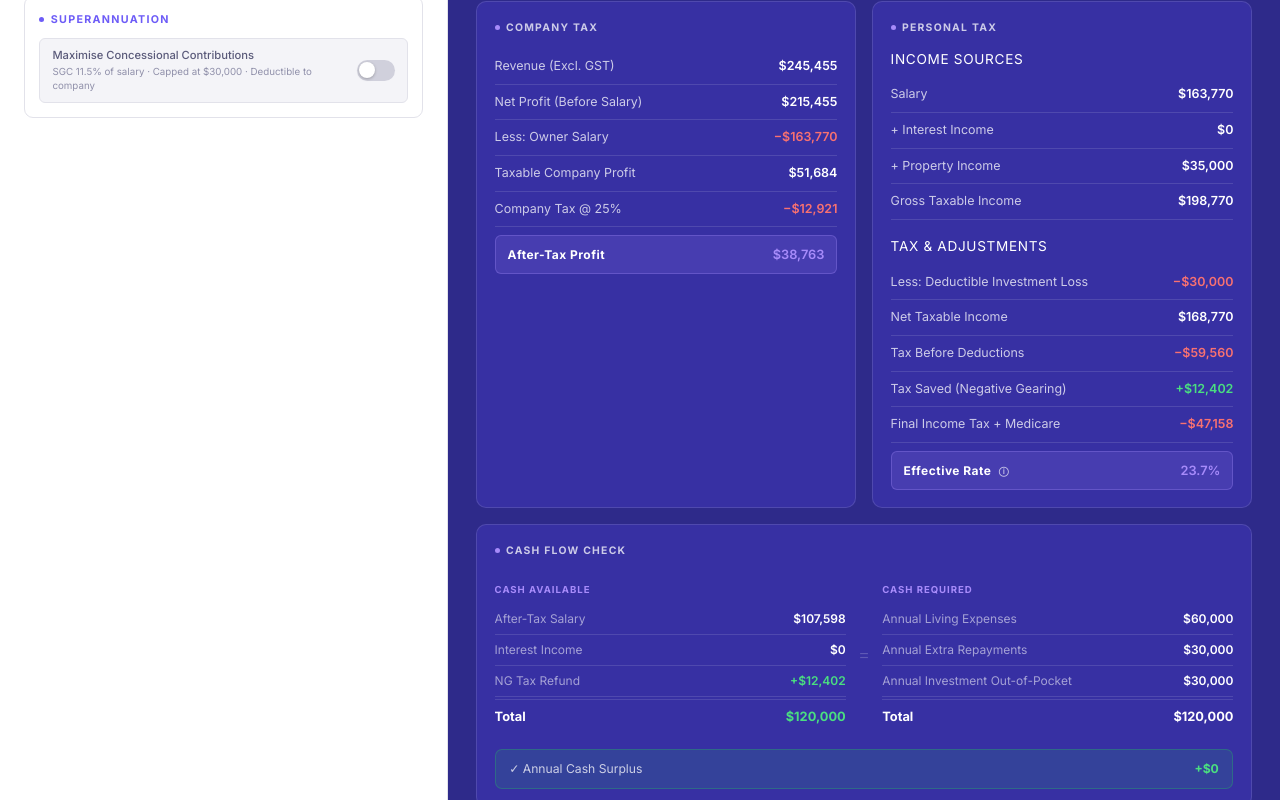
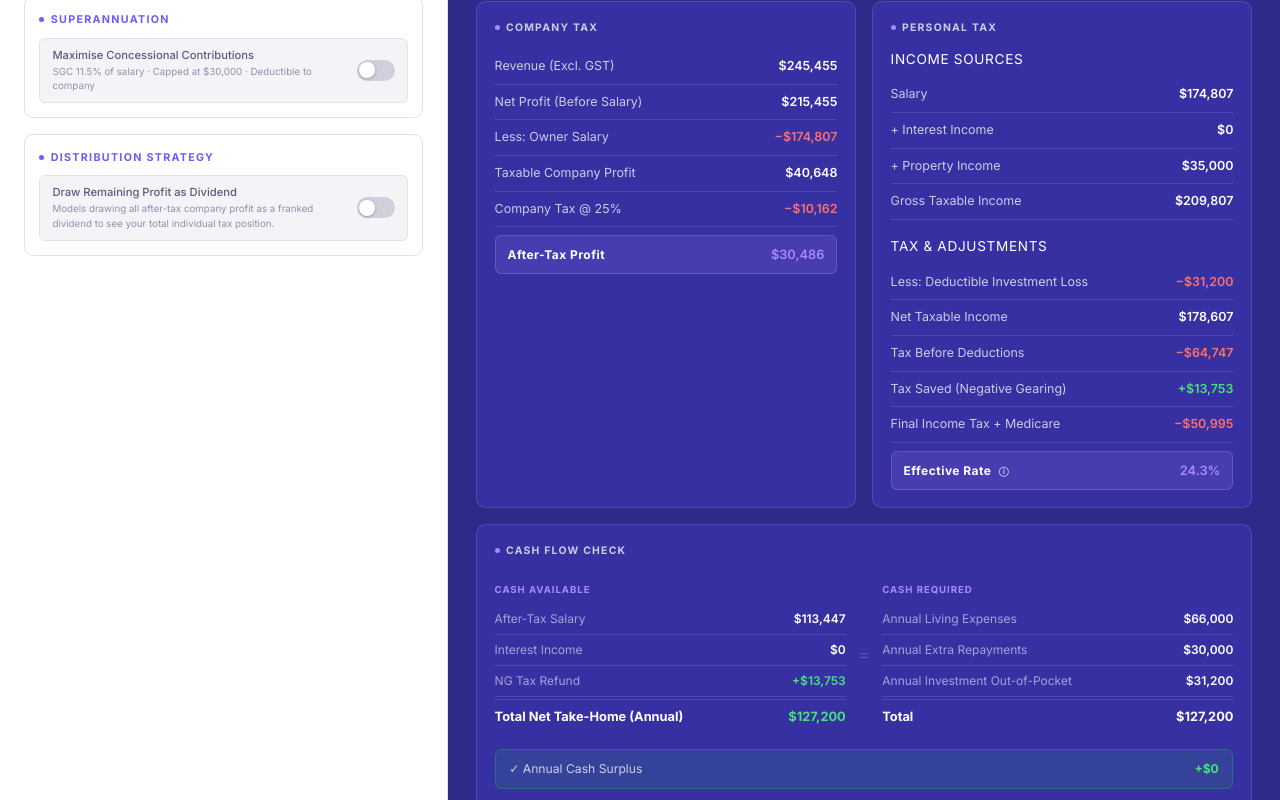
Before and after one commit to u1165139/sal-planner, a React (Vite) app: page / in a window 1280 px wide. Shown: the part 380-1180 px from the top of the page. Built offline with nearby package versions, Linux system fonts and the light colour scheme.

Commit message:
feat: add Dividend Analysis component; implement dividend calculations and integrate into results display

```diff
--- a/src/core/schema.ts
+++ b/src/core/schema.ts
@@ -9,6 +9,7 @@ export const CalcInputsSchema = z.object({
   interestIncome: z.number().min(0, "Interest income must be positive"),
   propertyIncome: z.number().min(0, "Property income must be positive"),
   maximiseSuper: z.boolean(),
+  drawDividend: z.boolean(),
 });
 
 export type InputValidationErrors = z.ZodError<z.infer<typeof CalcInputsSchema>>;
--- a/src/core/selectors.ts
+++ b/src/core/selectors.ts
@@ -72,10 +72,13 @@ export const selectPersonalTaxBreakdown = createSelector(
       basePersonalTaxableIncome: results.basePersonalTaxableIncome,
       annualDeductibleInvestmentLoss: results.annualDeductibleInvestmentLoss,
       totalPersonalTaxableIncome: results.totalPersonalTaxableIncome,
-      taxBeforeDeduction: results.personalTaxTotal + results.negativeGearingRefund,
+      taxBeforeDeduction: results.personalTaxTotal + results.negativeGearingRefund + results.frankingCredit,
       personalTaxTotal: results.personalTaxTotal,
       negativeGearingRefund: results.negativeGearingRefund,
       effectivePersonalRate: results.effectivePersonalRate,
+      drawDividend: inputs.drawDividend,
+      grossedUpDividend: results.grossedUpDividend,
+      frankingCredit: results.frankingCredit,
     };
   }
 );
@@ -97,3 +100,17 @@ export const selectCashFlowSummary = createSelector(
     };
   }
 );
+
+export const selectDividendAnalysis = createSelector(
+  [selectResults, selectInputs],
+  (results, inputs) => {
+    if (!results) return null;
+    return {
+      drawDividend: inputs.drawDividend,
+      netDividend: results.netDividend,
+      frankingCredit: results.frankingCredit,
+      grossedUpDividend: results.grossedUpDividend,
+      dividendTopUpTax: results.dividendTopUpTax,
+    };
+  }
+);
--- a/src/core/tax-engine.ts
+++ b/src/core/tax-engine.ts
@@ -105,20 +105,41 @@ export function calculateTaxStrategy(inputs: CalcInputs): CalcResults {
   }
 
   // ── Final tax calculations ─────────────────────────────────────────────────
-  const grossIncome = recommendedSalary + basePersonalTaxableIncome;
+  const companyTaxableProfit = Math.max(0, netBusinessProfit - recommendedSalary - superContribution);
+  const companyTax = companyTaxableProfit * COMPANY_TAX_RATE;
+  const companyAfterTaxProfit = companyTaxableProfit - companyTax;
+
+  let netDividend = 0;
+  let frankingCredit = 0;
+  let grossedUpDividend = 0;
+  let dividendTopUpTax = 0;
+
+  if (inputs.drawDividend) {
+    netDividend = companyAfterTaxProfit;
+    frankingCredit = netDividend * (COMPANY_TAX_RATE / (1 - COMPANY_TAX_RATE));
+    grossedUpDividend = netDividend + frankingCredit;
+  }
+
+  const grossIncome = recommendedSalary + basePersonalTaxableIncome + grossedUpDividend;
   const personalTaxWithout = calcTotalPersonalTax(grossIncome);
   const personalTaxWith = calcTotalPersonalTax(Math.max(0, grossIncome - annualDeductibleInvestmentLoss));
+
+  if (inputs.drawDividend) {
+    const baseTaxWithoutDiv = calcTotalPersonalTax(Math.max(0, recommendedSalary + basePersonalTaxableIncome - annualDeductibleInvestmentLoss));
+    dividendTopUpTax = Math.max(0, personalTaxWith - baseTaxWithoutDiv - frankingCredit);
+  }
+
   const negativeGearingRefund = personalTaxWithout - personalTaxWith;
-  const personalTaxTotal = personalTaxWith;
+  let personalTaxTotal = personalTaxWith - frankingCredit;
+  if (personalTaxTotal < 0) personalTaxTotal = 0;
+
   const personalTaxOnBaseOnly = calcTotalPersonalTax(basePersonalTaxableIncome);
   const personalTaxOnSalary = personalTaxWithout - personalTaxOnBaseOnly;
   const totalPersonalTaxableIncome = Math.max(0, grossIncome - annualDeductibleInvestmentLoss);
-  const companyTaxableProfit = Math.max(0, netBusinessProfit - recommendedSalary - superContribution);
-  const companyTax = companyTaxableProfit * COMPANY_TAX_RATE;
-  const companyAfterTaxProfit = companyTaxableProfit - companyTax;
+
   const afterTaxSalary = recommendedSalary - personalTaxOnSalary;
-  const totalCashAvailable = afterTaxSalary + availableNonSalaryCash + negativeGearingRefund;
-  const cashShortfall = Math.max(0, requiredAnnualCash - availableNonSalaryCash - negativeGearingRefund);
+  const totalCashAvailable = afterTaxSalary + availableNonSalaryCash + negativeGearingRefund + netDividend - dividendTopUpTax;
+  const cashShortfall = Math.max(0, requiredAnnualCash - availableNonSalaryCash - negativeGearingRefund - (netDividend - dividendTopUpTax));
   const cashSurplusDeficit = totalCashAvailable - requiredAnnualCash;
   const totalTax = companyTax + personalTaxTotal;
   const isHighTaxBracket = totalPersonalTaxableIncome > 190000;
@@ -147,5 +168,9 @@ export function calculateTaxStrategy(inputs: CalcInputs): CalcResults {
     totalCashAvailable: ensureNumber(totalCashAvailable),
     cashSurplusDeficit: ensureNumber(cashSurplusDeficit),
     isHighTaxBracket,
+    netDividend: ensureNumber(netDividend),
+    frankingCredit: ensureNumber(frankingCredit),
+    grossedUpDividend: ensureNumber(grossedUpDividend),
+    dividendTopUpTax: ensureNumber(dividendTopUpTax),
   };
 }
--- a/src/core/types.ts
+++ b/src/core/types.ts
@@ -8,6 +8,7 @@ export interface CalcInputs {
   interestIncome: number;
   propertyIncome: number;
   maximiseSuper: boolean;
+  drawDividend: boolean;
 }
 
 export interface CalcResults {
@@ -41,4 +42,8 @@ export interface CalcResults {
   totalCashAvailable: number;
   cashSurplusDeficit: number;
   isHighTaxBracket: boolean;
+  netDividend: number;
+  frankingCredit: number;
+  grossedUpDividend: number;
+  dividendTopUpTax: number;
 }
--- a/src/features/calculator/InputTabs.tsx
+++ b/src/features/calculator/InputTabs.tsx
@@ -117,6 +117,21 @@ export function InputTabs() {
           <div className={`toggle-switch ${inputs.maximiseSuper ? 'on' : ''}`} />
         </div>
       </div>
+
+      {/* Distribution Strategy */}
+      <div className="card section">
+        <div className="card-title"><span className="card-title-dot" />Distribution Strategy</div>
+        <div
+          className="toggle-row"
+          onClick={() => set('drawDividend')(!inputs.drawDividend)}
+        >
+          <div>
+            <div className="toggle-label">Draw Remaining Profit as Dividend</div>
+            <div className="toggle-sublabel">Models drawing all after-tax company profit as a franked dividend to see your total individual tax position.</div>
+          </div>
+          <div className={`toggle-switch ${inputs.drawDividend ? 'on' : ''}`} />
+        </div>
+      </div>
     </>
   );
 }
--- a/src/features/results/CashFlowCheck.tsx
+++ b/src/features/results/CashFlowCheck.tsx
@@ -24,7 +24,7 @@ export function CashFlowCheck() {
                 <span className="cashflow-item-value highlight">+{fmt(summary.negativeGearingRefund)}</span>
               </div>
             )}
-            <div className="cashflow-total"><span>Total</span><span style={{ color: '#4ade80' }}>{fmt(summary.totalCashAvailable)}</span></div>
+            <div className="cashflow-total"><span>Total Net Take-Home (Annual)</span><span style={{ color: '#4ade80' }}>{fmt(summary.totalCashAvailable)}</span></div>
           </div>
           <div className="cashflow-equals">=</div>
           <div>
--- /dev/null
+++ b/src/features/results/DividendAnalysis.tsx
@@ -0,0 +1,27 @@
+import { useTax } from '../../context/TaxContext';
+import { selectDividendAnalysis } from '../../core/selectors';
+import { fmt } from '../../utils/formatters';
+
+export function DividendAnalysis() {
+  const { inputs, results } = useTax();
+  const analysis = selectDividendAnalysis({ results, inputs });
+
+  if (!analysis || !analysis.drawDividend) return null;
+
+  return (
+    <div className="panel-card">
+      <div className="panel-card-title"><span className="panel-card-dot" />Dividend Analysis</div>
+      <div className="tax-breakdown">
+        <div className="tax-row"><span className="tax-row-label">Net Dividend Received</span><span className="tax-row-value">{fmt(analysis.netDividend)}</span></div>
+        <div className="tax-row"><span className="tax-row-label">+ Franking Credit (Tax Paid by Co)</span><span className="tax-row-value positive">{fmt(analysis.frankingCredit)}</span></div>
+        <div className="tax-row"><span className="tax-row-label">Grossed-up Dividend</span><span className="tax-row-value">{fmt(analysis.grossedUpDividend)}</span></div>
+        <div className="tax-total">
+          <span className="tax-total-label">Dividend Top-Up Tax Owed</span>
+          <span className={`tax-row-value ${analysis.dividendTopUpTax > 0 ? 'negative' : ''}`}>
+            {analysis.dividendTopUpTax > 0 ? `−${fmt(analysis.dividendTopUpTax)}` : fmt(0)}
+          </span>
+        </div>
+      </div>
+    </div>
+  );
+}
--- a/src/features/results/PersonalTaxBreakdown.tsx
+++ b/src/features/results/PersonalTaxBreakdown.tsx
@@ -17,17 +17,25 @@ export function PersonalTaxBreakdown() {
         <div className="tax-row"><span className="tax-row-label">Salary</span><span className="tax-row-value">{fmt(breakdown.recommendedSalary)}</span></div>
         <div className="tax-row"><span className="tax-row-label">+ Interest Income</span><span className="tax-row-value">{fmt(breakdown.interestIncome)}</span></div>
         <div className="tax-row"><span className="tax-row-label">+ Property Income</span><span className="tax-row-value">{fmt(breakdown.propertyIncome)}</span></div>
-        <div className="tax-row"><span className="tax-row-label">Gross Taxable Income</span><span className="tax-row-value">{fmt(breakdown.recommendedSalary + breakdown.basePersonalTaxableIncome)}</span></div>
+        {breakdown.drawDividend && (
+          <div className="tax-row"><span className="tax-row-label">+ Grossed-up Dividend</span><span className="tax-row-value">{fmt(breakdown.grossedUpDividend)}</span></div>
+        )}
+        <div className="tax-row"><span className="tax-row-label">Gross Taxable Income</span><span className="tax-row-value">{fmt(breakdown.recommendedSalary + breakdown.basePersonalTaxableIncome + (breakdown.drawDividend ? breakdown.grossedUpDividend : 0))}</span></div>
 
         <h4 style={{ margin: '1rem 0 0.5rem', fontSize: '0.85rem', color: 'var(--panel-text)', textTransform: 'uppercase', letterSpacing: '0.05em' }}>Tax & Adjustments</h4>
         {breakdown.annualDeductibleInvestmentLoss > 0 && (
           <div className="tax-row"><span className="tax-row-label">Less: Deductible Investment Loss</span><span className="tax-row-value negative">−{fmt(breakdown.annualDeductibleInvestmentLoss)}</span></div>
         )}
         <div className="tax-row"><span className="tax-row-label">Net Taxable Income</span><span className="tax-row-value">{fmt(breakdown.totalPersonalTaxableIncome)}</span></div>
-        {breakdown.negativeGearingRefund > 0 ? (
+        {breakdown.negativeGearingRefund > 0 || breakdown.drawDividend ? (
           <>
             <div className="tax-row"><span className="tax-row-label">Tax Before Deductions</span><span className="tax-row-value negative">−{fmt(breakdown.taxBeforeDeduction)}</span></div>
-            <div className="tax-row"><span className="tax-row-label">Tax Saved (Negative Gearing)</span><span className="tax-row-value positive">+{fmt(breakdown.negativeGearingRefund)}</span></div>
+            {breakdown.negativeGearingRefund > 0 && (
+              <div className="tax-row"><span className="tax-row-label">Tax Saved (Negative Gearing)</span><span className="tax-row-value positive">+{fmt(breakdown.negativeGearingRefund)}</span></div>
+            )}
+            {breakdown.drawDividend && (
+              <div className="tax-row"><span className="tax-row-label">Less: Franking Credit Offset</span><span className="tax-row-value positive">+{fmt(breakdown.frankingCredit)}</span></div>
+            )}
             <div className="tax-row"><span className="tax-row-label">Final Income Tax + Medicare</span><span className="tax-row-value negative">−{fmt(breakdown.personalTaxTotal)}</span></div>
           </>
         ) : (
--- a/src/features/results/ResultsDisplay.tsx
+++ b/src/features/results/ResultsDisplay.tsx
@@ -3,6 +3,7 @@ import { Hero } from './Hero';
 import { SummaryMetrics } from './SummaryMetrics';
 import { CompanyTaxBreakdown } from './CompanyTaxBreakdown';
 import { PersonalTaxBreakdown } from './PersonalTaxBreakdown';
+import { DividendAnalysis } from './DividendAnalysis';
 import { CashFlowCheck } from './CashFlowCheck';
 
 export function ResultsDisplay() {
@@ -24,6 +25,7 @@ export function ResultsDisplay() {
       <div className="grid-2 section">
         <CompanyTaxBreakdown />
         <PersonalTaxBreakdown />
+        <DividendAnalysis />
       </div>
       <CashFlowCheck />
       <div className="footer">
--- a/src/hooks/useSalaryOptimization.ts
+++ b/src/hooks/useSalaryOptimization.ts
@@ -8,12 +8,13 @@ import { useDebounce } from 'use-debounce';
 const DEFAULT_INPUTS: CalcInputs = {
   businessIncomeGST: 270000,
   deductibleExpenses: 30000,
-  monthlyLiving: 5000,
+  monthlyLiving: 5500,
   monthlyRepayments: 2500,
-  monthlyDeductibleInvestmentLoss: 2500, // Corrected property name
+  monthlyDeductibleInvestmentLoss: 2600, // Corrected property name
   interestIncome: 0,
   propertyIncome: 35000,
   maximiseSuper: false,
+  drawDividend: false,
 };
 
 export function useSalaryOptimization() {
```
